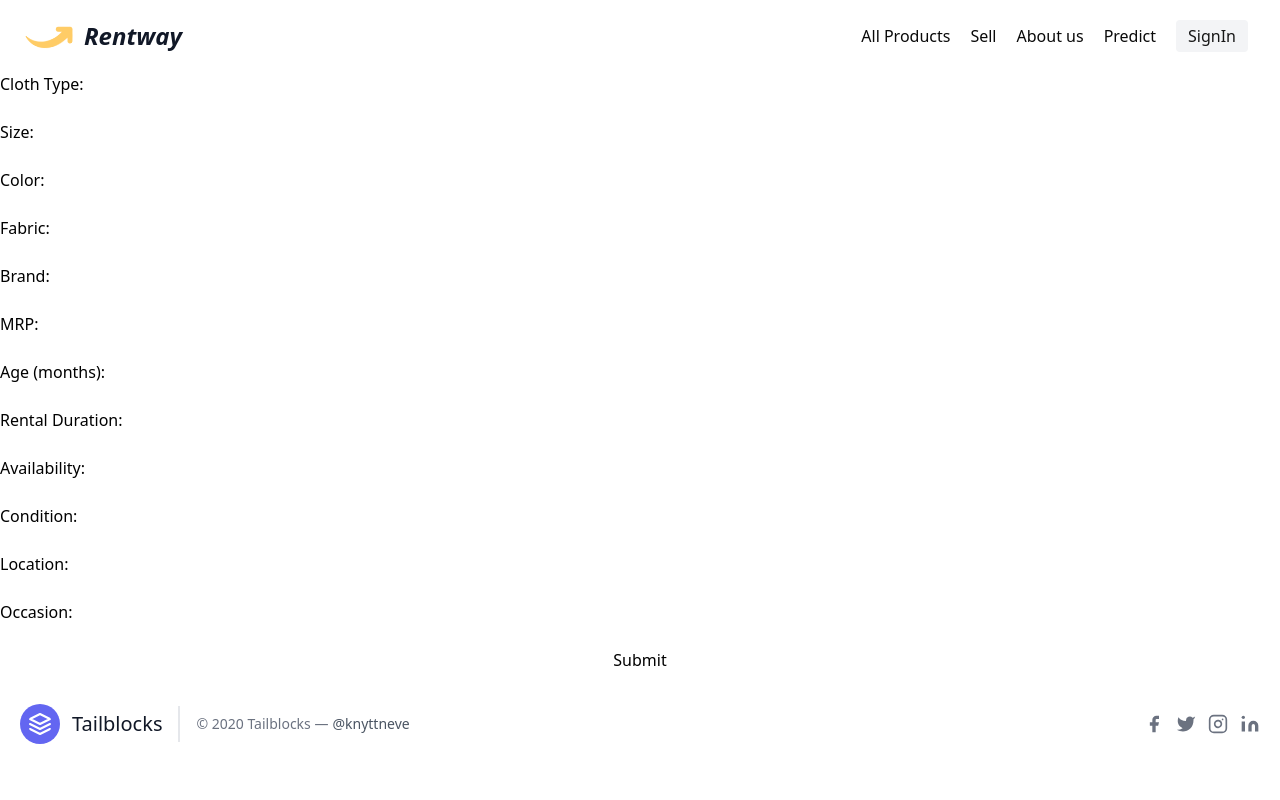
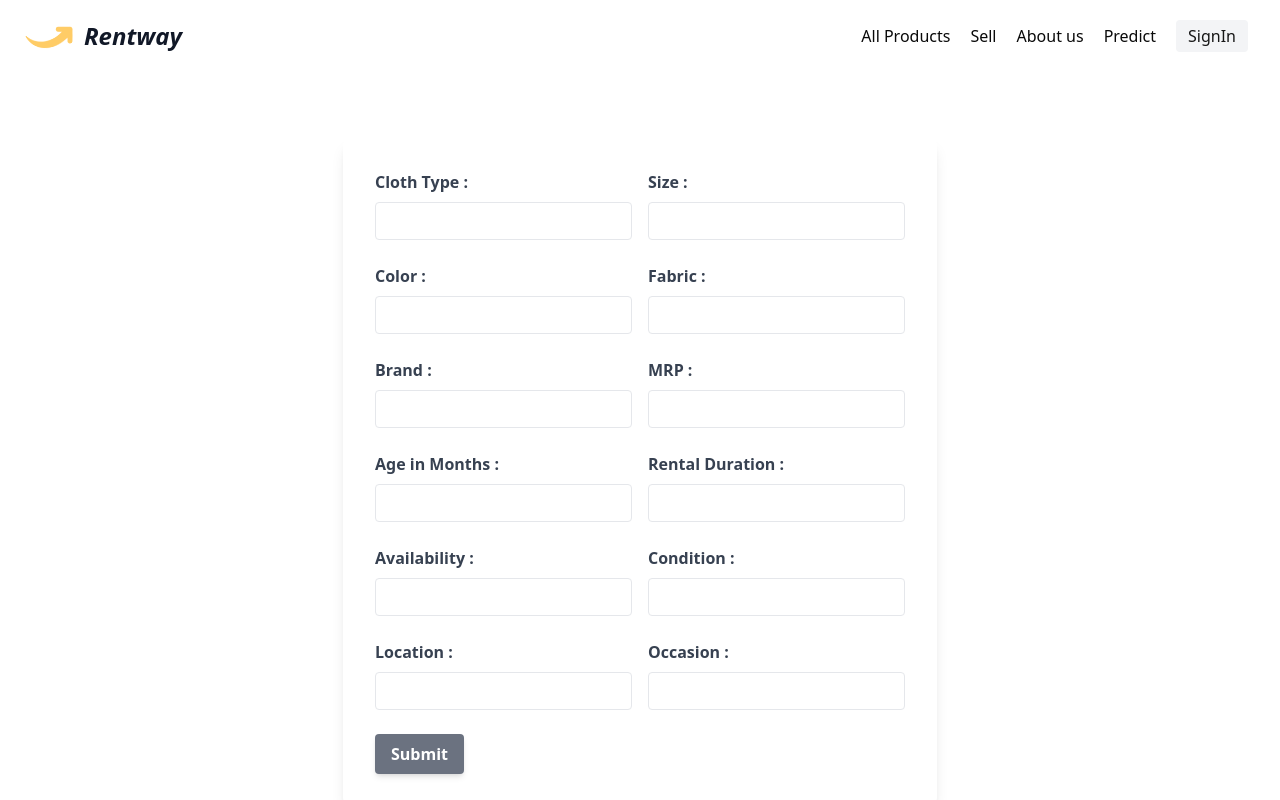
Before and after one commit to arushpanwar/bechdey, a Next.js app: page /predict in a window 1280 px wide. Shown: the top 800 px of the page. Built offline with nearby package versions, Linux system fonts and the light colour scheme.

Commit message:
updated rental form and header
updated rental form style and routed the about page

```diff
--- a/components/Header.tsx
+++ b/components/Header.tsx
@@ -57,7 +57,7 @@ const Header = () => {
               Sell
             </a>
           </Link>
-          <Link legacyBehavior href={"/aboutus"}>
+          <Link legacyBehavior href={"/about"}>
             <a className="mr-5 hover:text-neutral-600 text-neutral-950 delay-75">
               About us
             </a>
--- a/components/RentalForm.tsx
+++ b/components/RentalForm.tsx
@@ -63,48 +63,93 @@ function RentalForm() {
 
   return (
     <>
-    <form onSubmit={handleSubmit} className="flex flex-col">
-      <label htmlFor="cloth_type" >Cloth Type:</label>
-      <input type="text" id="cloth_type" name="cloth_type" onBlur={handleBlur} />
 
-      <label htmlFor="size">Size:</label>
-      <input type="text" id="size" name="size"  onBlur={handleBlur} />
+<div className="flex justify-center items-center h-screen">
+  <form onSubmit={handleSubmit} className="bg-white rounded-lg shadow-lg p-8">
 
-      <label htmlFor="color">Color:</label>
-      <input type="text" id="color" name="color"  onBlur={handleBlur} />
+  <div className="grid grid-cols-2 gap-4 mb-3">
 
-      <label htmlFor="fabric">Fabric:</label>
-      <input type="text" id="fabric" name="fabric"  onBlur={handleBlur} />
+    <div className="flex flex-col mb-3">
+      <label htmlFor="cloth_type" className="block text-gray-700 font-bold mb-2">Cloth Type :</label>
+      <input type="text" id="cloth_type" name="cloth_type" onBlur={handleBlur} className="border rounded py-2 px-3 leading-tight focus:outline-none focus:shadow-outline"/>
+    </div>
 
-      <label htmlFor="brand">Brand:</label>
-      <input type="text" id="brand" name="brand"  onBlur={handleBlur} />
+    <div className="flex flex-col mb-3">
+      <label htmlFor="size" className="block text-gray-700 font-bold mb-2">Size :</label>
+      <input type="text" id="size" name="size" onBlur={handleBlur} className="border rounded py-2 px-3 leading-tight focus:outline-none focus:shadow-outline"/>
+    </div>
 
-      <label htmlFor="mrp">MRP:</label>
-      <input type="number" id="mrp" name="mrp" value={formData.mrp} onChange={handleChange} />
+    </div>
 
-      <label htmlFor="age_months">Age (months):</label>
-      <input type="number" id="age_months" name="age_months" value={formData.age_months} onChange={handleChange} />
+    <div className="grid grid-cols-2 gap-4 mb-3">
 
-      <label htmlFor="rental_duration">Rental Duration:</label>
-      <input type="number" id="rental_duration" name="rental_duration" value={formData.rental_duration} onChange={handleChange} />
+    <div className="flex flex-col mb-3">
+      <label htmlFor="color" className="block text-gray-700 font-bold mb-2">Color :</label>
+      <input type="text" id="color" name="color" onBlur={handleBlur} className="border rounded py-2 px-3 leading-tight focus:outline-none focus:shadow-outline"/>
+    </div>
 
-      <label htmlFor="availability">Availability:</label>
-      <input type="text" id="availability" name="availability" onBlur={handleBlur} />
+    <div className="flex flex-col mb-3">
+      <label htmlFor="fabric" className="block text-gray-700 font-bold mb-2">Fabric :</label>
+      <input type="text" id="fabric" name="fabric" onBlur={handleBlur} className="border rounded py-2 px-3 leading-tight focus:outline-none focus:shadow-outline"/>
+    </div>
+    </div>
+    <div className="grid grid-cols-2 gap-4 mb-3">
+    <div className="flex flex-col mb-3">
+      <label htmlFor="brand" className="block text-gray-700 font-bold mb-2">Brand :</label>
+      <input type="text" id="brand" name="brand" onBlur={handleBlur} className="border rounded py-2 px-3 leading-tight focus:outline-none focus:shadow-outline"/>
+    </div>
 
-      <label htmlFor="condition">Condition:</label>
-      <input type="text" id="condition" name="condition"  onBlur={handleBlur}/>
+    <div className="flex flex-col mb-3">
+      <label htmlFor="mrp" className="block text-gray-700 font-bold mb-2">MRP :</label>
+      <input type="number" id="mrp" name="mrp" value={formData.mrp} onChange={handleChange} onBlur={handleBlur} className="border rounded py-2 px-3 leading-tight focus:outline-none focus:shadow-outline"/>
+    </div>
+    </div>
 
-      <label htmlFor="location">Location:</label>
-      <input type="text" id="location" name="location"  onBlur={handleBlur}/>
+    <div className="grid grid-cols-2 gap-4 mb-3">
 
-      <label htmlFor="occasion">Occasion:</label>
-      <input type="text" id="occasion" name="occasion"  onBlur={handleBlur}/>
+    <div className="flex flex-col mb-3">
+      <label htmlFor="age_months" className="block text-gray-700 font-bold mb-2">Age in Months :</label>
+      <input type="number" id="age_months" name="age_months" value={formData.age_months} onChange={handleChange} onBlur={handleBlur} className="border rounded py-2 px-3 leading-tight focus:outline-none focus:shadow-outline"/>
+    </div>
 
-      <button type="submit">Submit</button>
-    </form>
+    <div className="flex flex-col mb-3">
+      <label htmlFor="rental_duration" className="block text-gray-700 font-bold mb-2">Rental Duration :</label>
+      <input type="number" id="rental_duration" name="rental_duration" value={formData.rental_duration} onChange={handleChange} onBlur={handleBlur} className="border rounded py-2 px-3 leading-tight focus:outline-none focus:shadow-outline"/>
+    </div>
 
-    {predictionResult && <p>Prediction Result: {predictionResult}</p>}
+    </div>
 
+    <div className="grid grid-cols-2 gap-4 mb-3">
+
+    <div className="flex flex-col mb-3">
+      <label htmlFor="availability" className="block text-gray-700 font-bold mb-2">Availability :</label>
+      <input type="text" id="availability" name="availability" onBlur={handleBlur} className="border rounded py-2 px-3 leading-tight focus:outline-none focus:shadow-outline"/>
+    </div>
+
+    <div className="flex flex-col mb-3">
+      <label htmlFor="condition" className="block text-gray-700 font-bold mb-2">Condition :</label>
+      <input type="text" id="condition" name="condition" onBlur={handleBlur} className="border rounded py-2 px-3 leading-tight focus:outline-none focus:shadow-outline"/>
+    </div>
+    </div>
+    <div className="grid grid-cols-2 gap-4 mb-3">
+    <div className="flex flex-col mb-3">
+      <label htmlFor="location" className="block text-gray-700 font-bold mb-2">Location :</label>
+      <input type="text" id="location" name="location" onBlur={handleBlur} className="border rounded py-2 px-3 leading-tight focus:outline-none focus:shadow-outline"/>
+    </div>
+
+    <div className="flex flex-col mb-3">
+      <label htmlFor="occasion" className="block text-gray-700 font-bold mb-2">Occasion :</label>
+      <input type="text" id="occasion" name="occasion" onBlur={handleBlur} className="border rounded py-2 px-3 leading-tight focus:outline-none focus:shadow-outline"/>
+    </div>
+    </div>
+
+    <button type="submit" className="bg-gray-500 hover:bg-gray-600 text-white font-bold py-2 px-4 rounded shadow-md">Submit</button>
+</form>
+</div>
+
+
+  {predictionResult && <p className="mt-4">Prediction Result: {predictionResult}</p>}
+  <form onSubmit={handleSubmit} className="flex flex-col"></form>
     </>
   );
 }
```
